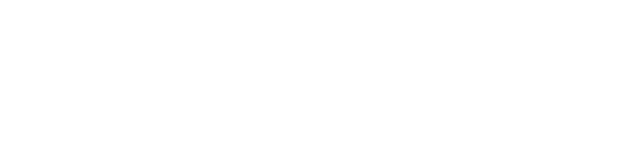
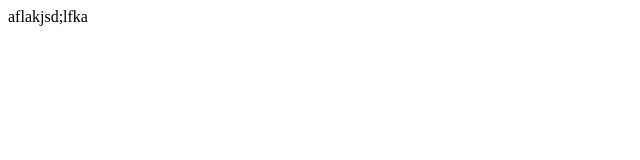
Before and after one commit to juhuyoon/Project1, a plain HTML site: page index.html in a window 1280 px wide. Shown: the whole page, without its empty margins (0-640 px from the left). Drawn offline with Linux system fonts and the light colour scheme.

Commit message:
feature done

```diff
--- a/index.html
+++ b/index.html
@@ -7,6 +7,6 @@
     <title>Document</title>
 </head>
 <body>
-
+    aflakjsd;lfka
 </body>
 </html>
```
